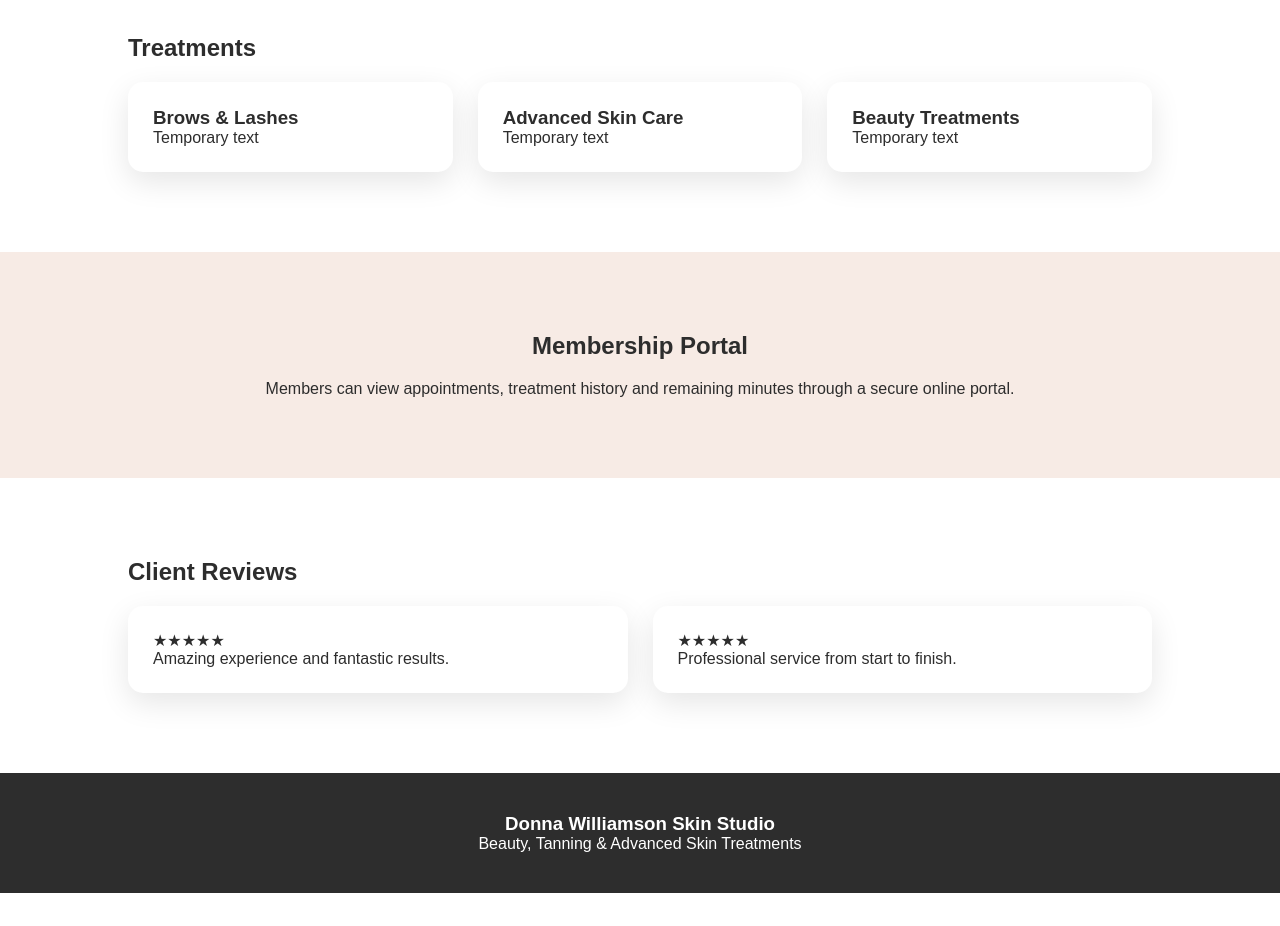
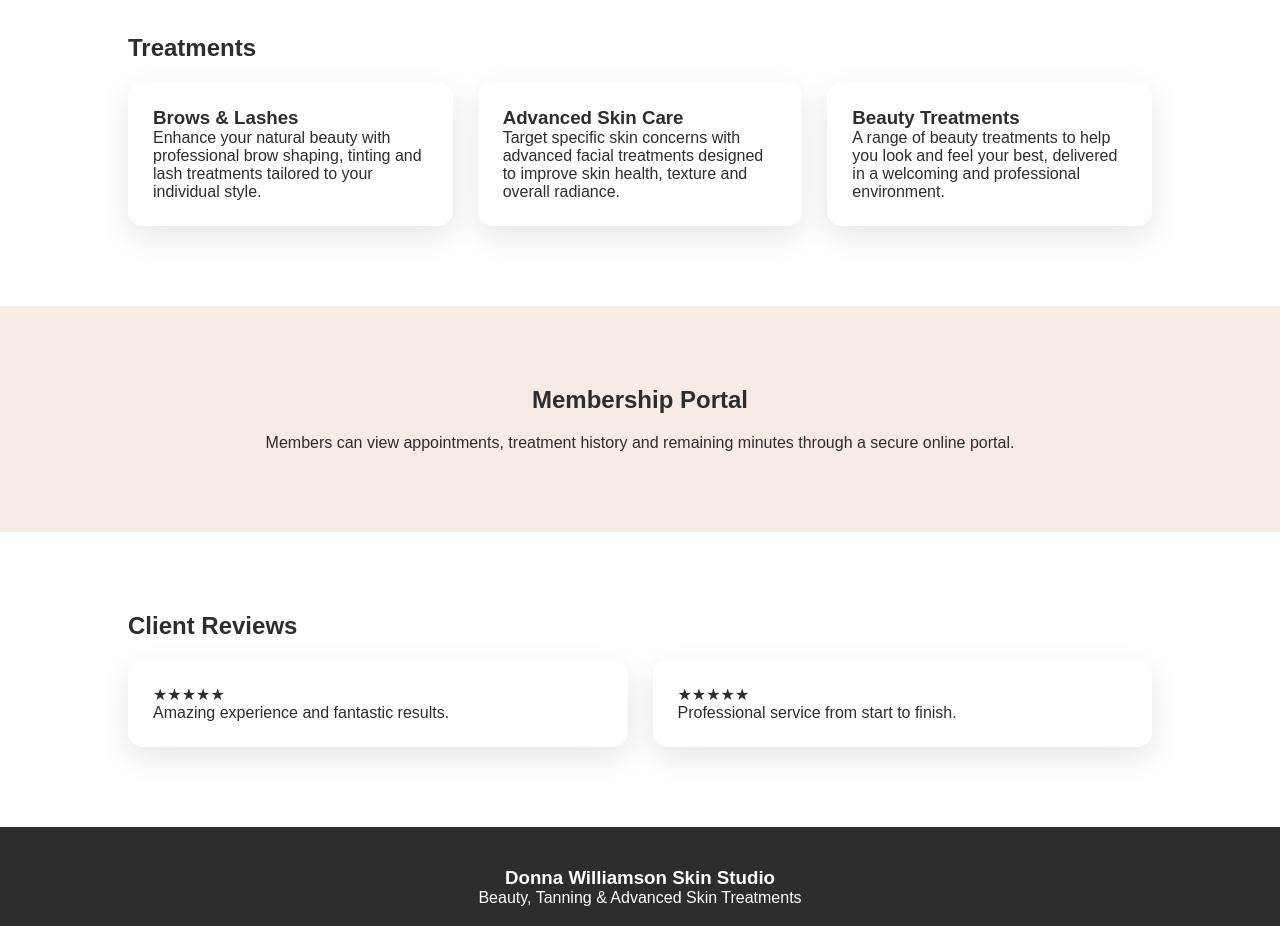
Before and after one commit to bulcockben-del/donna-portal, a website: page public/index.html in a window 1280 px wide. Shown: the part 1000-1926 px from the top of the page. Before the commit the page ends 1893 px from the top, so only its background shows below. Drawn offline with Linux system fonts and the light colour scheme.

Commit message:
Add files via upload

```diff
--- a/public/index.html
+++ b/public/index.html
@@ -59,17 +59,26 @@
 
     <div class="card">
         <h3>Brows & Lashes</h3>
-        <p>Temporary text</p>
+        <p>
+            Enhance your natural beauty with professional brow shaping,
+            tinting and lash treatments tailored to your individual style.
+        </p>
     </div>
 
     <div class="card">
         <h3>Advanced Skin Care</h3>
-        <p>Temporary text</p>
+        <p>
+            Target specific skin concerns with advanced facial treatments
+            designed to improve skin health, texture and overall radiance.
+        </p>
     </div>
 
     <div class="card">
         <h3>Beauty Treatments</h3>
-        <p>Temporary text</p>
+        <p>
+            A range of beauty treatments to help you look and feel your best,
+            delivered in a welcoming and professional environment.
+        </p>
     </div>
 
     </div>
```
